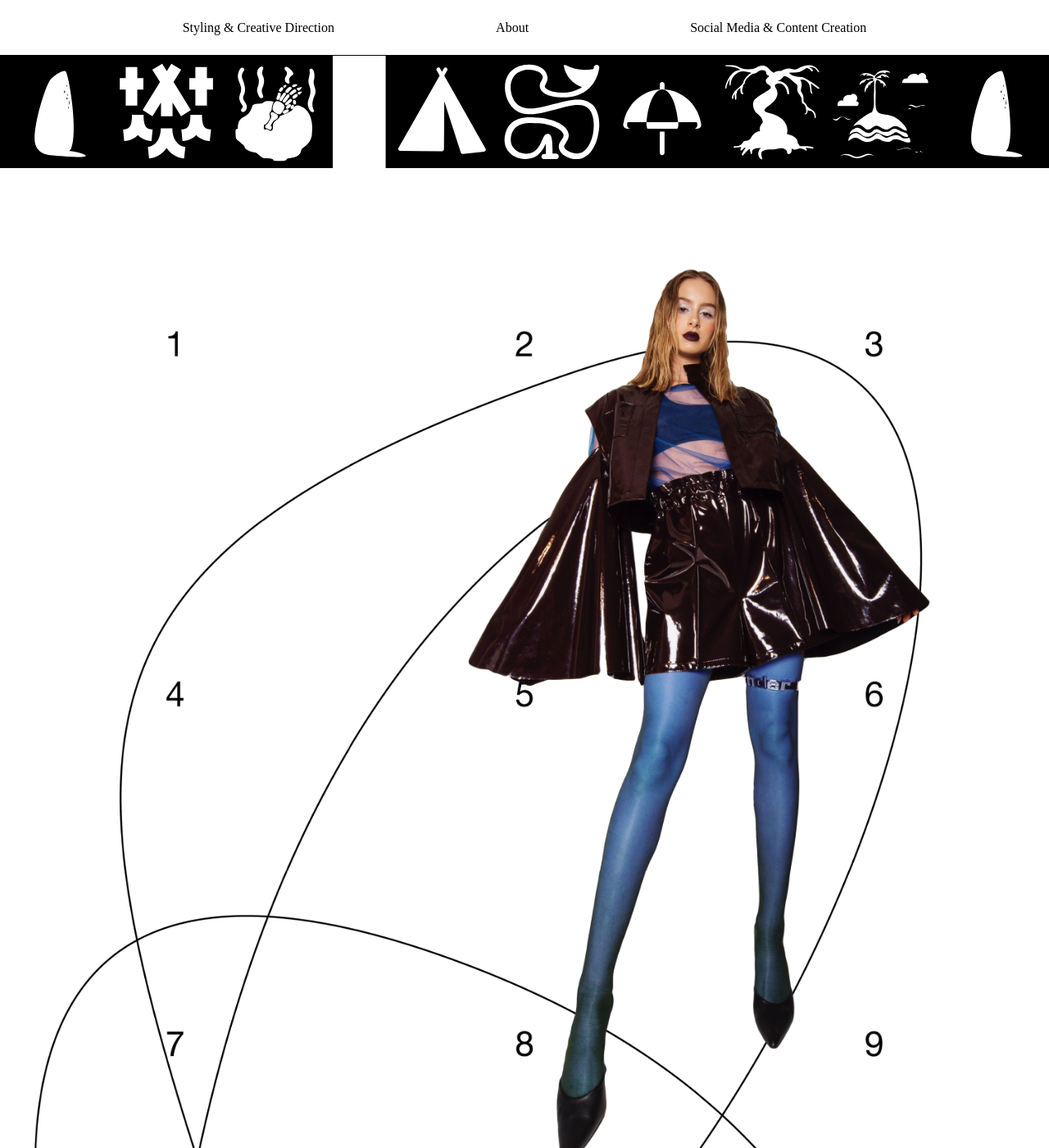
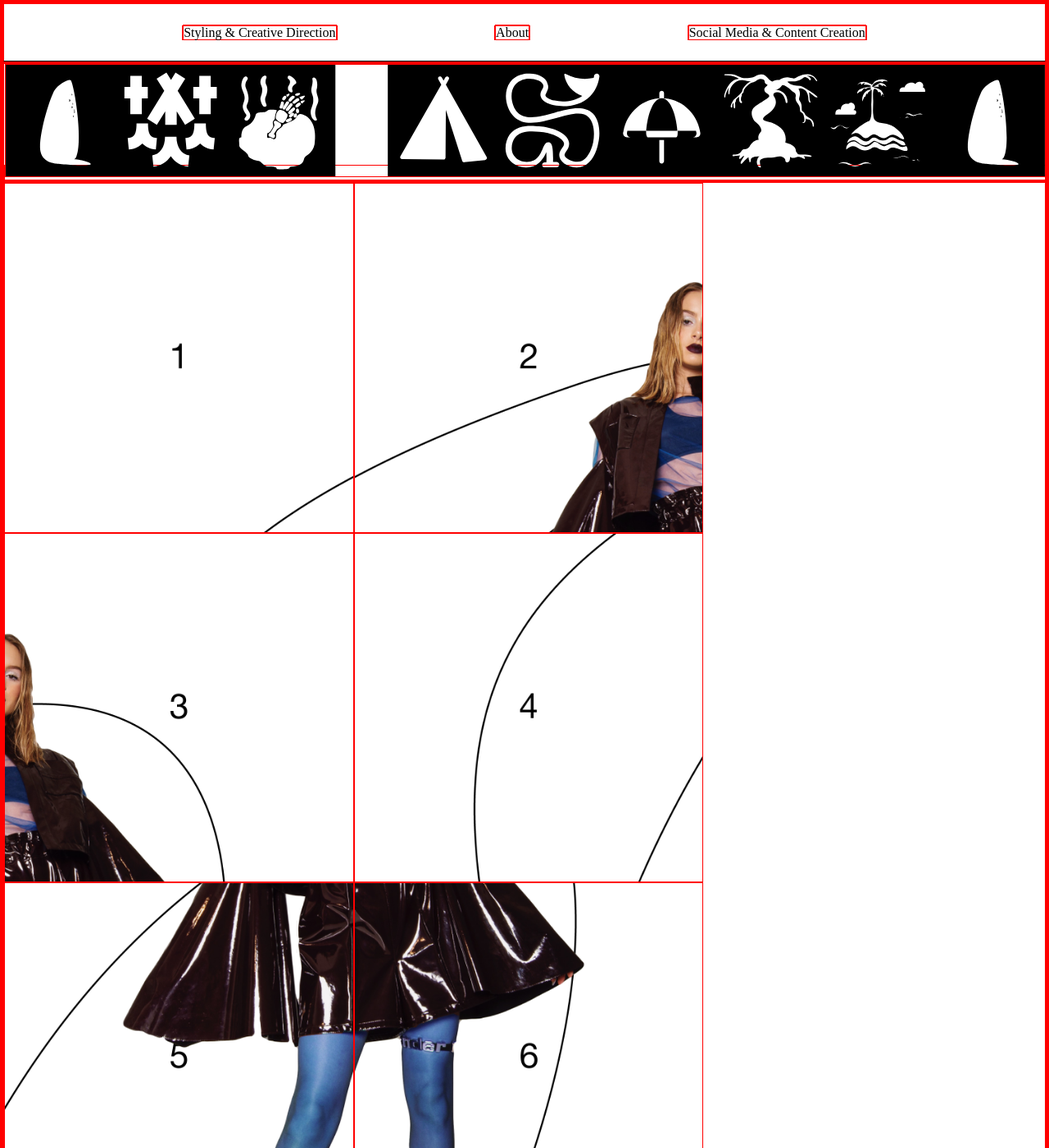
Before and after one commit to basharalidreesi/lab, a Jekyll site: the page built from index.md, in a window 1280 px wide and 1400 px high. Shown: the whole window at 82% size. Built offline with Jekyll 4.4.1, drawn with Linux system fonts in a browser that asks for light colours.

Commit message:
Update style.css

```diff
--- a/assets/css/style.css
+++ b/assets/css/style.css
@@ -33,7 +33,7 @@ html, body {
 	text-align: left;
 	line-height: 100%;
 }
-html, body {
+html {
 	box-sizing: border-box;
 	-moz-box-sizing: border-box;
 	-webkit-box-sizing: border-box;
@@ -43,6 +43,7 @@ html, body {
 	-moz-box-sizing: inherit;
 	box-sizing: inherit;
 }
+* { border: 1px solid red; /* debug */ }
 
 /*
 ┌─BEGIN─────────────────┐
```
